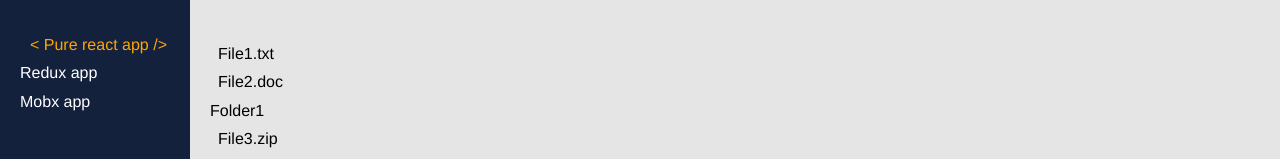
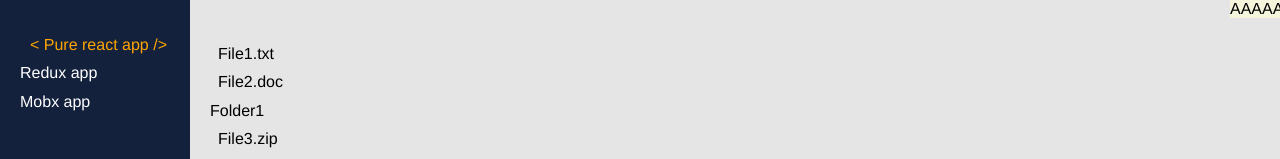
Before and after one commit to vovkvlad/ui-directory, a React app: page /react in a window 1280 px wide. Shown: the top 159 px of the page. Built offline with nearby package versions, Linux system fonts and the light colour scheme.

Commit message:
started fileInfo

```diff
--- a/src/apps/react/AppController.js
+++ b/src/apps/react/AppController.js
@@ -1,11 +1,14 @@
 import React, { Component, Fragment } from 'react';
 import PropTypes from 'prop-types';
 import { withRouter } from 'react-router';
-import { compact } from 'lodash';
+import { compact, get } from 'lodash';
 
 import { DIR } from './testDirectoryStructure';
 import DirectoryContainer from 'components/DirectoryContainer';
 import BreadCrumbs from 'components/Breadcrumbs';
+import ItemPreview from 'components/ItemPreview';
+
+import styles from './app.scss';
 
 class AppController extends Component {
   static propTypes = {
@@ -26,9 +29,35 @@ class AppController extends Component {
   };
 
   onFolderDoubleClick = folderPath => {
-    const { history: { push }, match: { url }} = this.props;
+    const { history: { push }, match: { url } } = this.props;
 
     push(`${url}${folderPath}`)
+  };
+
+  getItemByPath = (path) => {
+    const subDirectories = compact(path.split('/'));
+    let currentItem = DIR;
+
+    subDirectories.forEach((subDirectory, index, array) => {
+      const subDirectoryResult = currentItem.find(item => item.name === subDirectory);
+
+      if (!subDirectoryResult) {
+        throw new Error(`There is no such directory or file as ${subDirectory}`);
+      } else {
+        // if this is the last one - we need to return it as is as it might be a file - otherwise
+        // it is definitely subfolder and we need to go deeper
+        if (index === array.length - 1) {
+          currentItem = subDirectoryResult;
+        } else {
+          currentItem = subDirectoryResult.children;
+        }
+      }
+
+    });
+
+    const children = get(currentItem, 'children');
+
+    return children || currentItem;
   };
 
   getContentByPath = (path) => {
@@ -49,7 +78,7 @@ class AppController extends Component {
   };
 
   onBreadcrumbClick = folderPath => {
-    const { history: { push }, match: { url }} = this.props;
+    const { history: { push }, match: { url } } = this.props;
 
     push(`${url}${folderPath === '/' ? '' : folderPath}`);
   };
@@ -59,7 +88,8 @@ class AppController extends Component {
     const { selectedItem } = this.state;
     const { root } = this.props;
 
-    const content = this.getContentByPath(root);
+    const content = this.getItemByPath(root);
+    const selected = selectedItem && this.getItemByPath(selectedItem);
 
     return (
       <Fragment>
@@ -68,11 +98,14 @@ class AppController extends Component {
           onBreadcrumbClick={this.onBreadcrumbClick}
         />
         <DirectoryContainer
-          content={content}
+          content={content || content.children}
           selectedItem={selectedItem}
           root={root}
           onItemSelect={this.onItemSelect}
           onFolderDoubleClick={this.onFolderDoubleClick}
+        />
+        <ItemPreview
+          selectedItem={selected}
         />
       </Fragment>
     );
--- /dev/null
+++ b/src/apps/react/app.scss
@@ -0,0 +1,6 @@
+.infoContainer {
+  display: flex;
+  justify-content: space-between;
+
+  height: 100%;
+}
--- a/src/components/DirectoryContainer/DirectoryContainer.js
+++ b/src/components/DirectoryContainer/DirectoryContainer.js
@@ -59,13 +59,16 @@ export default class MyComponent extends Component {
 
 
   render() {
-    const { content, selectedItem } = this.props;
+    const { content, selectedItem, root } = this.props;
 
     return (
       <div className={styles.container}>
         {
           content.map((item, index) => {
-            const key = JSON.stringify(item);
+            const key = '/' ? `${root}${item.name}`: `${root}/${item.name}`;
+            console.log('========================');
+            console.log(key);
+            console.log('========================');
             const isSelected = key === selectedItem;
 
             return (
--- /dev/null
+++ b/src/components/ItemPreview/ItemPreview.js
@@ -0,0 +1,20 @@
+import React, { Component } from 'react';
+import PropTypes from 'prop-types';
+
+import styles from './ItemPreview.scss'
+
+class ItemPreview extends Component {
+  static propTypes = {
+    selectedItem: PropTypes.object,
+  };
+
+  render() {
+    return (
+      <div className={styles.container}>
+        AAAAA
+      </div>
+    );
+  }
+}
+
+export default ItemPreview;
--- /dev/null
+++ b/src/components/ItemPreview/ItemPreview.scss
@@ -0,0 +1,6 @@
+.container {
+  position: fixed;
+  top: 0;
+  left: calc(100% - 50px);
+  background: beige;
+}
--- /dev/null
+++ b/src/components/ItemPreview/index.js
@@ -0,0 +1 @@
+export { default } from './ItemPreview';
```
